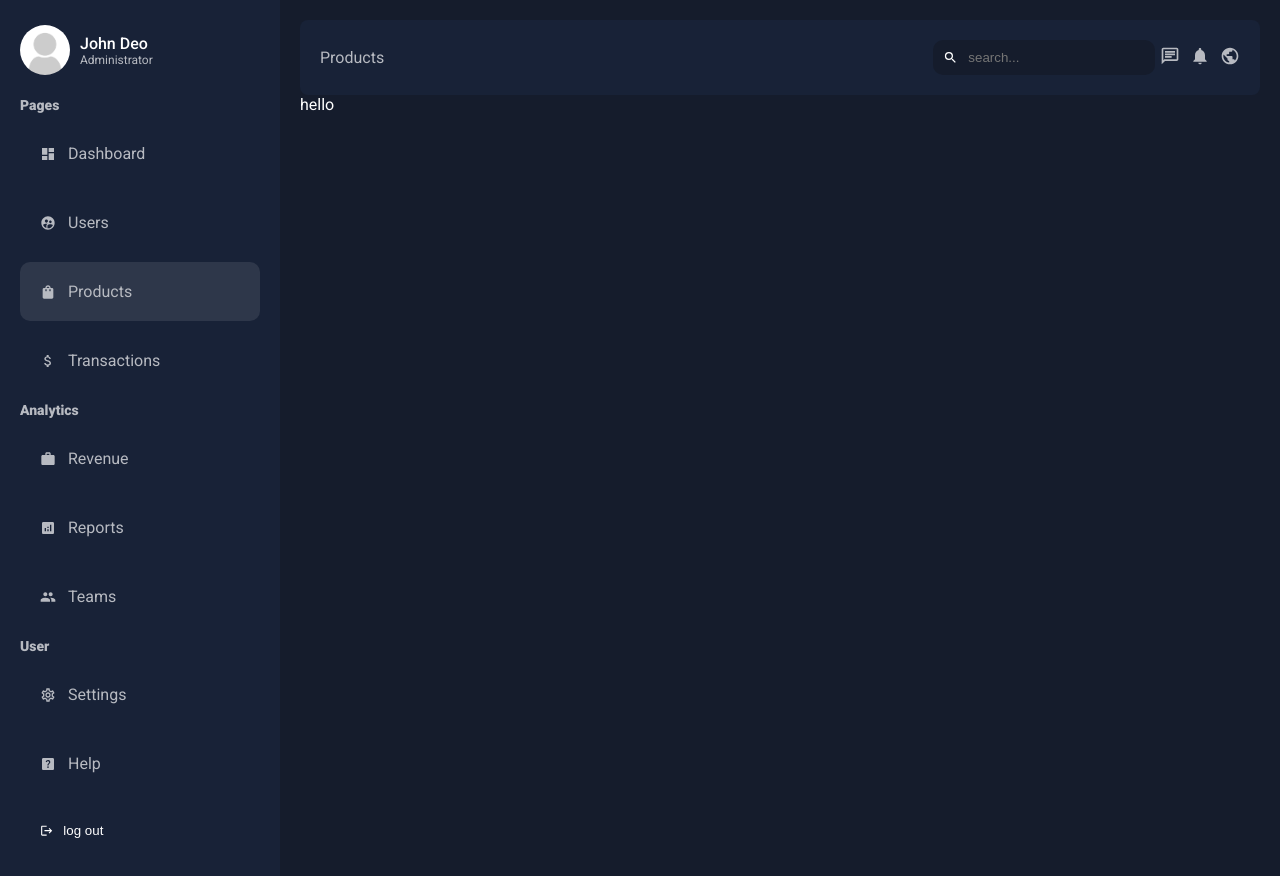
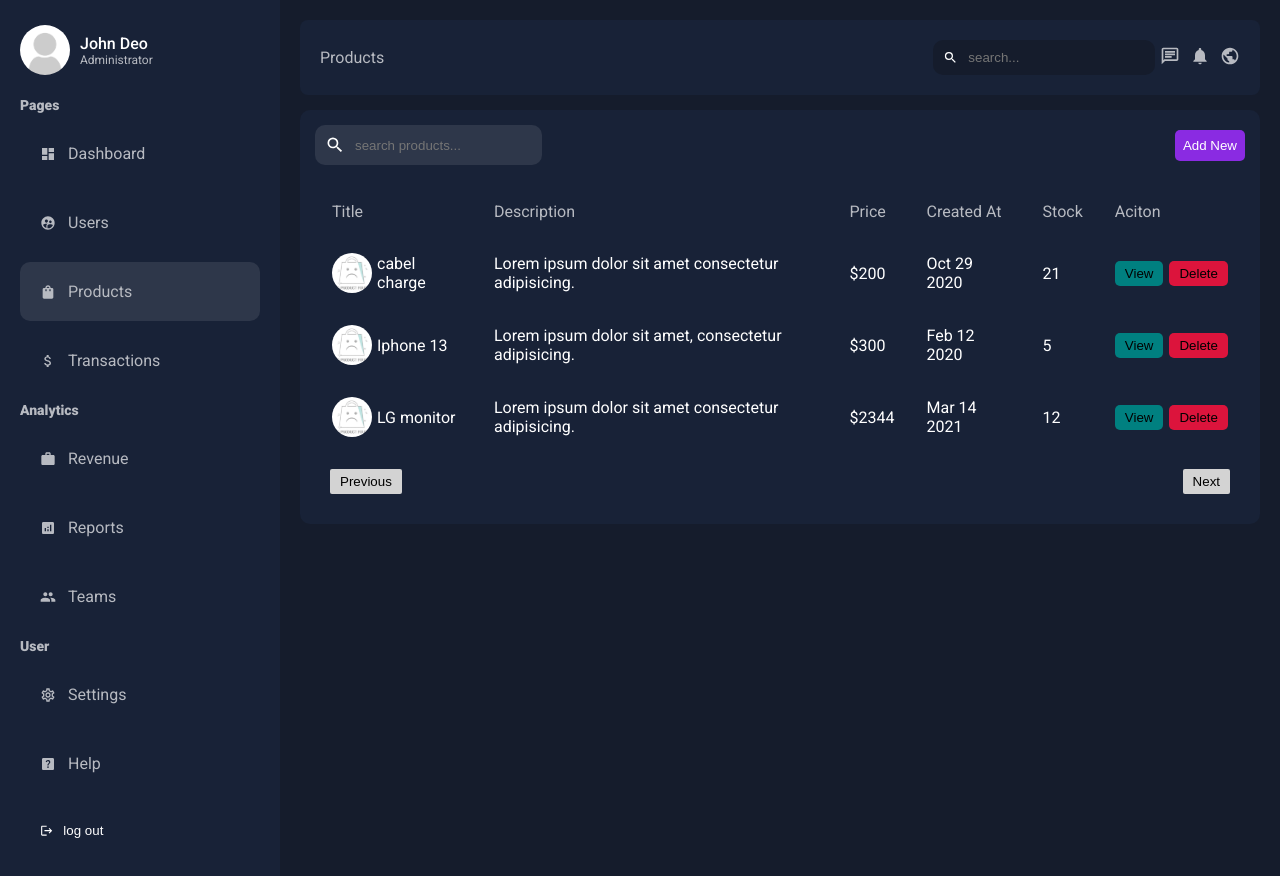
Before and after one commit to hjali7/admin-dashboard-next, a Next.js app in the folder admin-dashboard-next/: page /dashboard/products in a window 1280 px wide. Built offline with nearby package versions, Linux system fonts and the light colour scheme.

Commit message:
completed products secion

```diff
--- a/admin-dashboard-next/app/dashboard/products/page.jsx
+++ b/admin-dashboard-next/app/dashboard/products/page.jsx
@@ -1,7 +1,94 @@
+import Pagination from "@/ui/dashboard/pagination/pagination";
+import Search from "@/ui/search/search";
+import styles from '@/ui/products/products.module.css';
+
+import Image from "next/image";
+import Link from "next/link";
+
 export default function Products () {
     return (
-        <>
-            <p>hello</p>
-        </>
+        <div className={styles.container}>
+            <div className={styles.top}>
+                <Search placeholder={'search products...'} />
+                <Link href="/dashboard/users/add">
+                    <button type='button' className={styles.topBtn}>Add New</button>
+                </Link>
+            </div>
+            <table className={styles.table}>
+                <thead>
+                    <tr>
+                        <td>title</td>
+                        <td>description</td>
+                        <td>price</td>
+                        <td>created at</td>
+                        <td>stock</td>
+                        <td>aciton</td>
+                    </tr>
+                </thead>
+                <tbody>
+                    <tr>
+                        <td>
+                            <div className={styles.user}>
+                                <Image src="/assets/noproduct.jpg" alt='avatar' width={40} height={40}/>
+                                cabel charge
+                            </div>
+                        </td>
+                        <td>Lorem ipsum dolor sit amet consectetur adipisicing.</td>
+                        <td>$200</td>
+                        <td>Oct 29 2020</td>
+                        <td>21</td>
+                        <td>
+                            <div className={styles.buttons}>
+                                <Link href="/">
+                                <button type="button" className={`${styles.button} ${styles.view}`}>View</button>
+                                </Link>
+                                <button type="button" className={`${styles.button} ${styles.delete}`}>Delete</button>
+                            </div>
+                        </td>
+                    </tr>
+                    <tr>
+                        <td>
+                            <div className={styles.user}>
+                                <Image src="/assets/noproduct.jpg" alt='avatar' width={40} height={40}/>
+                                Iphone 13
+                            </div>
+                        </td>
+                        <td>Lorem ipsum dolor sit amet, consectetur adipisicing.</td>
+                        <td>$300</td>
+                        <td>Feb 12 2020</td>
+                        <td>5</td>
+                        <td>
+                            <div className={styles.buttons}>
+                                <Link href="/">
+                                <button type="button" className={`${styles.button} ${styles.view}`}>View</button>
+                                </Link>
+                                <button type="button" className={`${styles.button} ${styles.delete}`}>Delete</button>
+                            </div>
+                        </td>
+                    </tr>
+                    <tr>
+                        <td>
+                            <div className={styles.user}>
+                                <Image src="/assets/noproduct.jpg" alt='avatar' width={40} height={40}/>
+                                LG monitor
+                            </div>
+                        </td>
+                        <td>Lorem ipsum dolor sit amet consectetur adipisicing.</td>
+                        <td>$2344</td>
+                        <td>Mar 14 2021</td>
+                        <td>12</td>
+                        <td>
+                            <div className={styles.buttons}>
+                                <Link href="/">
+                                <button type="button" className={`${styles.button} ${styles.view}`}>View</button>
+                                </Link>
+                                <button type="button" className={`${styles.button} ${styles.delete}`}>Delete</button>
+                            </div>
+                        </td>
+                    </tr>
+                </tbody>
+            </table>
+            <Pagination />
+        </div>
     )
 }
--- a/admin-dashboard-next/app/page.js
+++ b/admin-dashboard-next/app/page.js
@@ -1,8 +1,9 @@
+import Link from "next/link";
 
 export default function Home() {
   return (
     <main>
-     <h1>hello world!</h1>
+      <Link href='/dashboard'>go to dashboard</Link>
     </main>
   );
 }
--- a/admin-dashboard-next/app/ui/dashboard/dashboard.module.css
+++ b/admin-dashboard-next/app/ui/dashboard/dashboard.module.css
@@ -6,6 +6,7 @@
     flex : 1;
     background-color : var(--bgSoft);
     padding : 20px;
+    min-height: 100vh;
 }
 
 .content {
--- a/admin-dashboard-next/app/ui/products/products.module.css
+++ b/admin-dashboard-next/app/ui/products/products.module.css
@@ -0,0 +1,67 @@
+.container {
+    background-color:var(--bgSoft);
+    margin-top:15px;
+    border-radius:10px;
+    padding:15px;
+}
+
+.top {
+    display:flex;
+    align-items:center;
+    justify-content:space-between;
+}
+
+.topBtn {
+    background-color:blueviolet;
+    border-radius: 5px;
+    padding:8px;
+    outline:none;
+    border: none;
+    color:var(--text);
+}
+
+.table {
+    width:100%;
+    margin-top:20px;
+}
+
+.table td {
+    padding:15px;
+}
+
+.table thead td {
+    color:var(--textSoft);
+    text-transform: capitalize;
+}
+
+.user {
+    display:flex;
+    gap:5px;
+    align-items:center;
+}
+
+.user img {
+    border-radius: 30px;
+}
+
+.buttons {
+    display:flex;
+    gap:6px;
+    align-items:center;
+}
+
+.button {
+    outline:none;
+    border: none;
+    padding:5px 10px;
+    border-radius: 5px;
+    cursor: pointer;
+}
+
+.view {
+    background-color:teal;
+}
+
+.delete {
+    background-color: crimson;
+}
```
